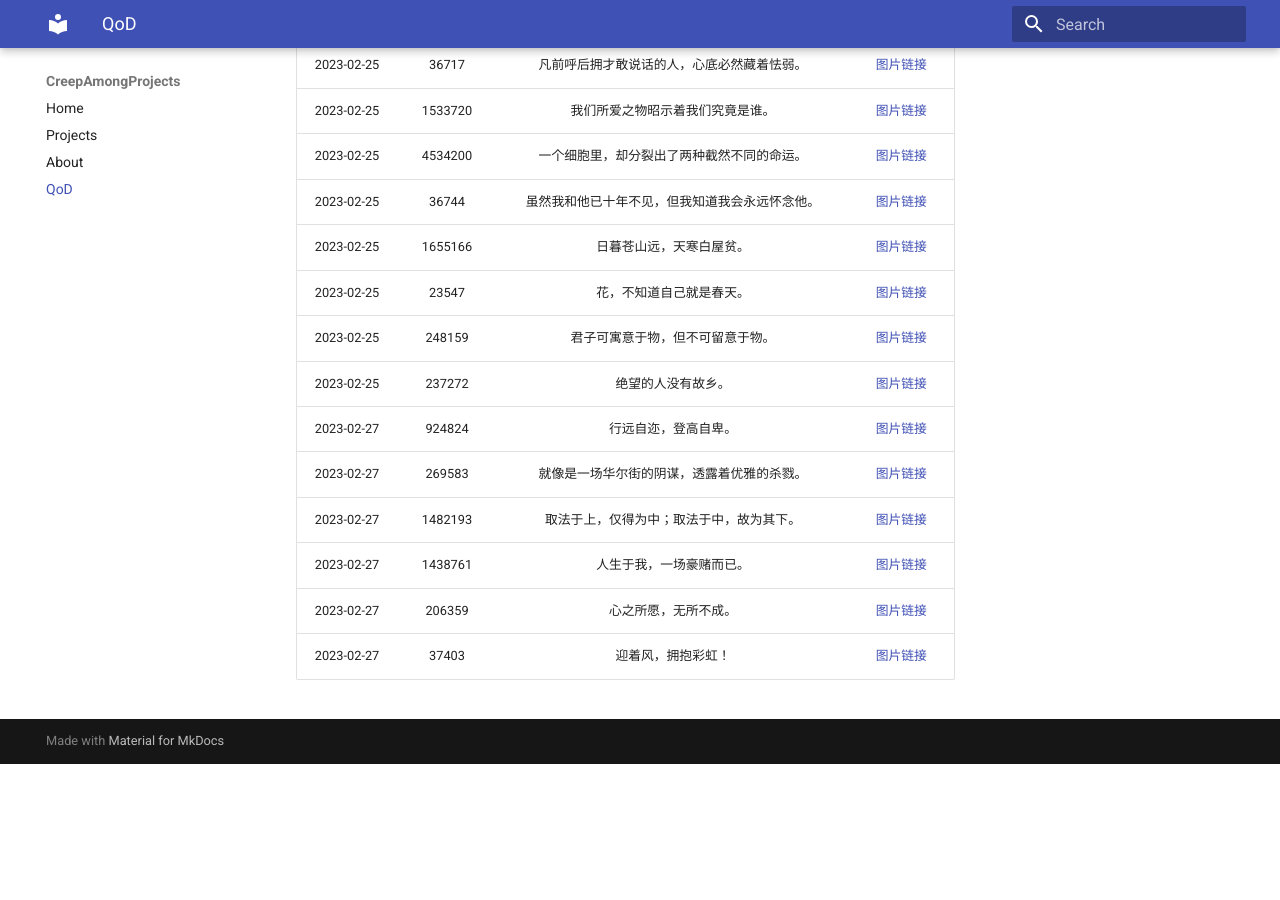
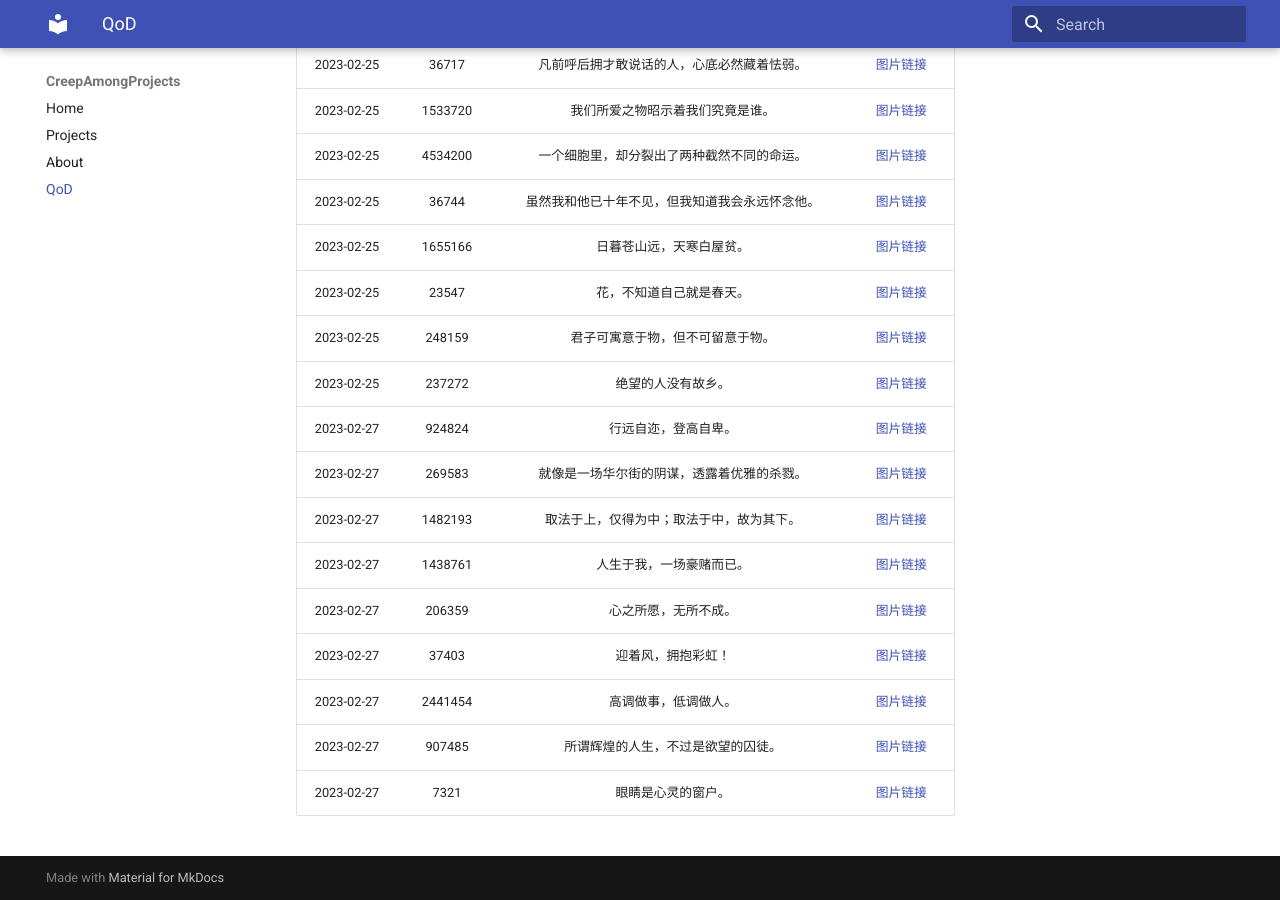
Before and after one commit to Creep-Among-Projects/CAP-Pages, an MkDocs documentation site: the page built from docs/qod.md, in a window 1280 px wide and 900 px high, scrolled down 2902 px. Built offline with MkDocs 1.6.1 and Material for MkDocs 9.7.7, drawn with Linux system fonts in a browser that asks for light colours; comment, search, counter and statistics services are not loaded; before the commit the page ends 3666 px from its top, so only the background shows below that.

Commit message:
QoD Generator: 2023-02-27 23:33:01 UTC+00:00

```diff
--- a/docs/qod.md
+++ b/docs/qod.md
@@ -97,3 +97,6 @@ Theoretically three daily quotes will be automatically updated here each day.
 |2023-02-27|1438761|人生于我，一场豪赌而已。|[图片链接](./qods/1438761.jpg)|
 |2023-02-27|206359|心之所愿，无所不成。|[图片链接](./qods/206359.jpg)|
 |2023-02-27|37403|迎着风，拥抱彩虹！|[图片链接](./qods/37403.jpg)|
+|2023-02-27|2441454|高调做事，低调做人。|[图片链接](./qods/2441454.jpg)|
+|2023-02-27|907485|所谓辉煌的人生，不过是欲望的囚徒。|[图片链接](./qods/907485.jpg)|
+|2023-02-27|7321|眼睛是心灵的窗户。|[图片链接](./qods/7321.jpg)|
```
Also changed, not shown: docs/qods/2441454.jpg (added), docs/qods/7321.jpg (added), docs/qods/907485.jpg (added), 1 other file.
